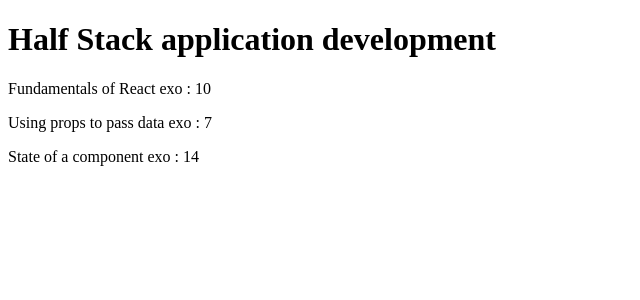
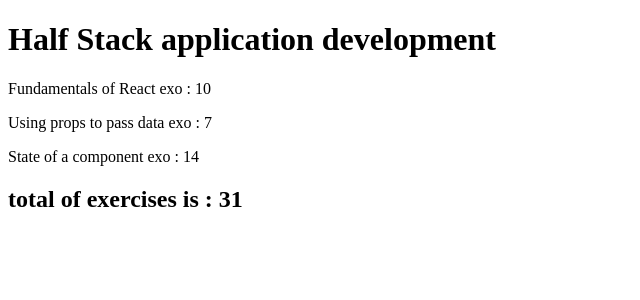
Before and after one commit to HackMaster-ai/Helsinki-Part-1, a React (Create React App) app in the folder courseinfo/: page / in a window 1280 px wide. Shown: the top 300 px of the page, without its empty margins (0-640 px from the left). Built offline with nearby package versions, Linux system fonts and the light colour scheme.

Commit message:
2.2 part finished

```diff
--- a/courseinfo/src/App.js
+++ b/courseinfo/src/App.js
@@ -1,23 +1,24 @@
 import Course from "./components/Course"
 import Header from "./components/Header"
+import Total from "./components/Total"
 
-const Part = (props) => {
-  return (
-    <p>{props.name} number of exercises : {props.number}</p>
-  )
-}
+// const Part = (props) => {
+//   return (
+//     <p>{props.name} number of exercises : {props.number}</p>
+//   )
+// }
 
-const Content = (props) => {
-  return (
-    <Part name={props.name} number={props.number} />
-  )
-}
+// const Content = (props) => {
+//   return (
+//     <Part name={props.name} number={props.number} />
+//   )
+// }
 
-const Total = (props) => {
-  return (
-    <p>Number of exercises : {props.total}</p>
-  )
-}
+// const Total = (props) => {
+//   return (
+//     <p>Number of exercises : {props.total}</p>
+//   )
+// }
 
 
 
@@ -53,6 +54,7 @@
     <div>
       <Header courses={course} />
       <Course courses={course} />
+      <Total courses={course} />
     </div>
   )
 }
--- a/courseinfo/src/components/Header.js
+++ b/courseinfo/src/components/Header.js
@@ -2,9 +2,9 @@
     const {courses} = props
 
     return (
-        <div>
+        <>
             <h1>{courses.name}</h1>
-        </div>
+        </>
     )
 }
 
--- /dev/null
+++ b/courseinfo/src/components/Total.js
@@ -0,0 +1,19 @@
+const Total = (props) => {
+    const {courses} = props
+    const parts = courses.parts
+
+    let total = 0
+
+    for(let i = 0; i < parts.length; i++) {
+        total += parts[i].exercises
+    }
+
+    return (
+        <>
+            <h2>total of exercises is : {total}</h2>
+        </>
+    )
+
+}
+
+export default Total
```
